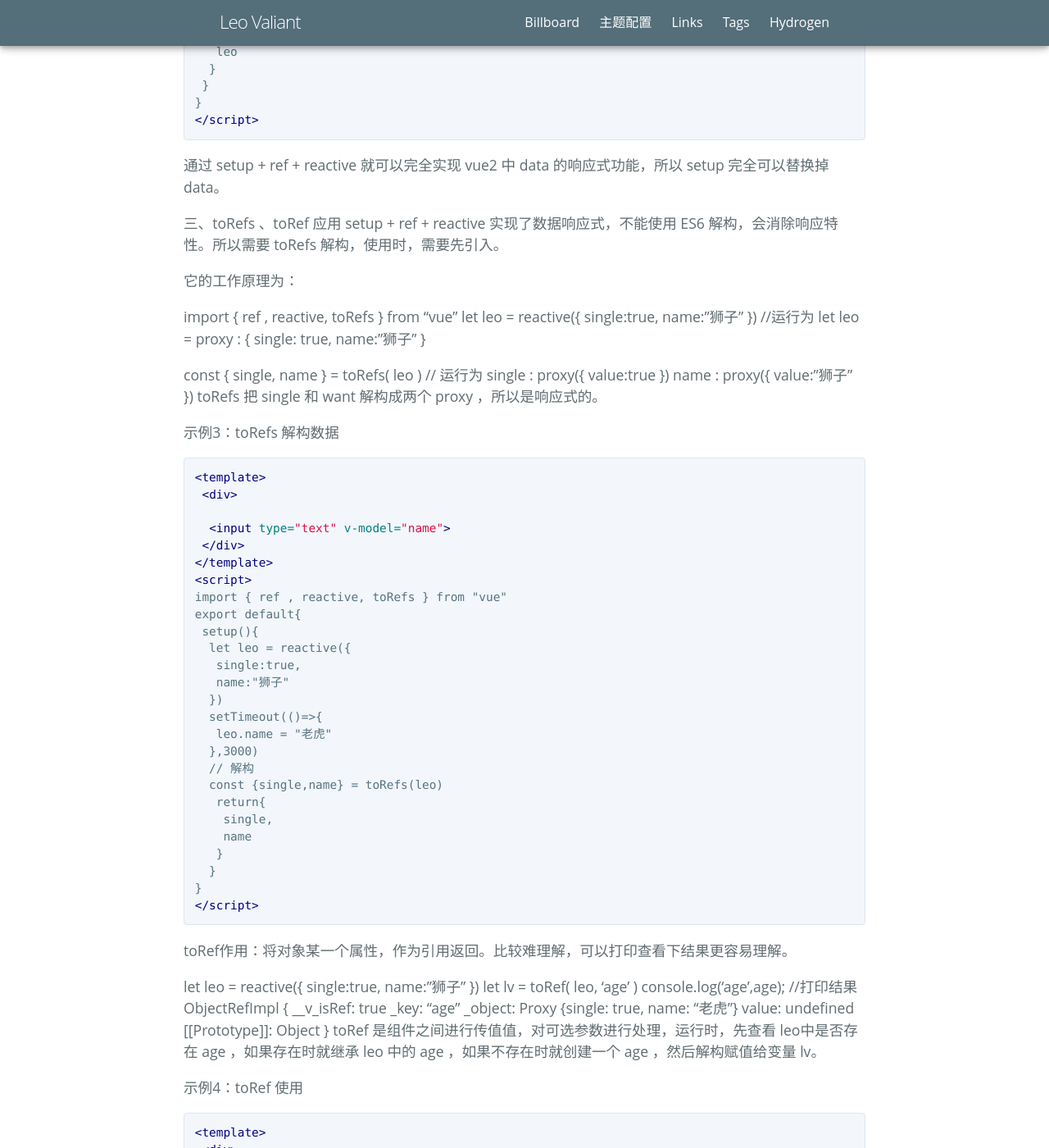
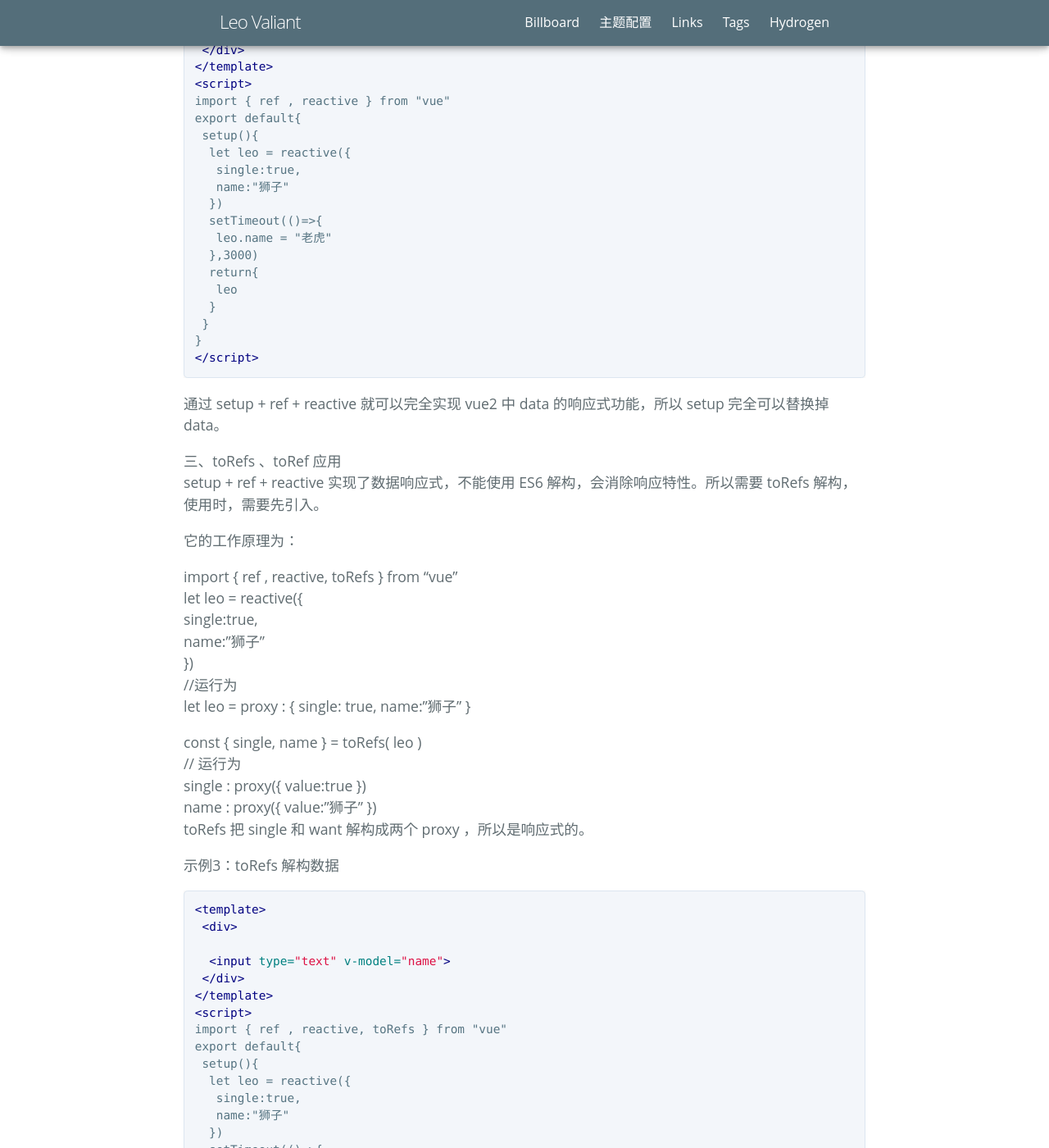
Before and after one commit to valiant0801/braveBlog, a Jekyll site: the page built from _posts/2023-7-18-vue3 setup.md, in a window 1280 px wide and 1400 px high, scrolled down 1839 px. Shown: the whole window at 82% size. Built offline with Jekyll 4.4.1, drawn with Linux system fonts in a browser that asks for light colours; some web fonts are replaced; some of the changed text lies outside the part shown.

Commit message:
Update 2023-7-18-vue3 setup.md
格式化

````diff
--- a/_posts/2023-7-18-vue3 setup.md
+++ b/_posts/2023-7-18-vue3 setup.md
@@ -5,18 +5,18 @@ tags: 技术
 stickie: true
 ---
 
-setup 是所有CompostionAPI的基础 ，组件中所有数据、方法都需要在setup中执行。
-写法：
-1.setup(){
- ...
-};
-2.```xml<script setup></script>```
+setup 是所有CompostionAPI的基础 ，组件中所有数据、方法都需要在setup中执行。 <br />
+写法：<br />
+1.setup(){<br />
+ ...<br />
+};<br />
+2.<script setup></script><br />
 在之前 vue2 中，data 返回的数据，可以直接进行双向绑定使用，如果我们把 setup 中数据类型直接双向绑定，发现变量并不能实时响应。接下来就看看setup如何实现data的响应式功能？
 
-一、ref
-setup 内的自定义属性不具备响应式能力，所以引入了 ref ，ref 底层通过代理，把属性包装值包装成一个 proxy ，proxy 内部是一个对象，使得基础类型的数据具备响应式能力，使用之前必须引入。
+一、ref<br />
+setup 内的自定义属性不具备响应式能力，所以引入了 ref ，ref 底层通过代理，把属性包装值包装成一个 proxy ，proxy 内部是一个对象，使得基础类型的数据具备响应式能力，使用之前必须引入。<br />
 
-示例1：ref 使用
+示例1：ref 使用<br />
 
 ```xml
 <template>
@@ -40,27 +40,27 @@ export default{
 }
 </script>
 ```
-此时可以在 setup 模板内任意编辑 leo，可以保证实时响应。实例在修改 leo 的值加了 value ，是因为 ref 的工作原理：
+此时可以在 setup 模板内任意编辑 leo，可以保证实时响应。实例在修改 leo 的值加了 value ，是因为 ref 的工作原理：<br />
 
-let leo = ref("Hello World！")
+let leo = ref("Hello World！")<br />
 
-修改成 ：let leo = proxy({value:"See you！"})
+修改成 ：let leo = proxy({value:"See you！"})<br />
 
-二、reactive
-上述的 ref 让基础数据类型具备了响应式，但是如果我们换成引用类型的数据，就会失效。所以引入了 reactive。
+二、reactive<br />
+上述的 ref 让基础数据类型具备了响应式，但是如果我们换成引用类型的数据，就会失效。所以引入了 reactive。<br />
 
-reactive 通过底层包装，将引用类型数据包装到 proxy 内，使用原理如：
+reactive 通过底层包装，将引用类型数据包装到 proxy 内，使用原理如：<br />
 
-let leo = reactive({
- single:true,
- name:"狮子"
-})
+let leo = reactive({<br />
+ single:true,<br />
+ name:"狮子"<br />
+})<br />
 
-// 运行结果为
-let leo = proxy : { single: true, name:"狮子" }
-引用的时候，直接使用 leo.name 就可以了。
+// 运行结果为<br />
+let leo = proxy : { single: true, name:"狮子" }<br />
+引用的时候，直接使用 leo.name 就可以了。<br />
 
-示例2：reactive 使用
+示例2：reactive 使用<br />
 
 ```xml
 <template>
@@ -86,28 +86,28 @@ export default{
 }
 </script>
 ```
-通过 setup + ref + reactive 就可以完全实现 vue2 中 data 的响应式功能，所以 setup 完全可以替换掉 data。
+通过 setup + ref + reactive 就可以完全实现 vue2 中 data 的响应式功能，所以 setup 完全可以替换掉 data。<br />
 
-三、toRefs 、toRef 应用
-setup + ref + reactive 实现了数据响应式，不能使用 ES6 解构，会消除响应特性。所以需要 toRefs 解构，使用时，需要先引入。
+三、toRefs 、toRef 应用<br />
+setup + ref + reactive 实现了数据响应式，不能使用 ES6 解构，会消除响应特性。所以需要 toRefs 解构，使用时，需要先引入。<br />
 
-它的工作原理为：
+它的工作原理为：<br />
 
-import { ref , reactive, toRefs } from "vue"
-let leo = reactive({
- single:true,
- name:"狮子"
-})
-//运行为
-let leo = proxy : { single: true, name:"狮子" }
+import { ref , reactive, toRefs } from "vue"<br />
+let leo = reactive({<br />
+ single:true,<br />
+ name:"狮子"<br />
+})<br />
+//运行为<br />
+let leo = proxy : { single: true, name:"狮子" }<br />
 
-const { single, name } = toRefs( leo )
-// 运行为
-single : proxy({ value:true })
-name : proxy({ value:"狮子" })
-toRefs 把 single 和 want 解构成两个 proxy ，所以是响应式的。
+const { single, name } = toRefs( leo )<br />
+// 运行为<br />
+single : proxy({ value:true })<br />
+name : proxy({ value:"狮子" })<br />
+toRefs 把 single 和 want 解构成两个 proxy ，所以是响应式的。<br />
 
-示例3：toRefs 解构数据
+示例3：toRefs 解构数据<br />
 
 ```xml
 <template>
@@ -137,25 +137,25 @@ export default{
 }
 </script>
 ```
-toRef作用：将对象某一个属性，作为引用返回。比较难理解，可以打印查看下结果更容易理解。
+toRef作用：将对象某一个属性，作为引用返回。比较难理解，可以打印查看下结果更容易理解。<br />
 
-let leo = reactive({
- single:true,
- name:"狮子"
-})
-let lv = toRef( leo, 'age' )
-console.log('age',age);
-//打印结果
-ObjectRefImpl {
- __v_isRef: true
- _key: "age"
- _object: Proxy {single: true, name: "老虎"}
- value: undefined
- [[Prototype]]: Object
-}
+let leo = reactive({<br />
+ single:true,<br />
+ name:"狮子"<br />
+})<br />
+let lv = toRef( leo, 'age' )<br />
+console.log('age',age);<br />
+//打印结果<br />
+ObjectRefImpl {<br />
+ __v_isRef: true<br />
+ _key: "age"<br />
+ _object: Proxy {single: true, name: "老虎"}<br />
+ value: undefined<br />
+ [[Prototype]]: Object<br />
+}<br />
 toRef 是组件之间进行传值值，对可选参数进行处理，运行时，先查看 leo中是否存在 age ，如果存在时就继承 leo 中的 age ，如果不存在时就创建一个 age ，然后解构赋值给变量 lv。
 
-示例4：toRef 使用
+示例4：toRef 使用<br />
 
 ```xml
 <template>
````
